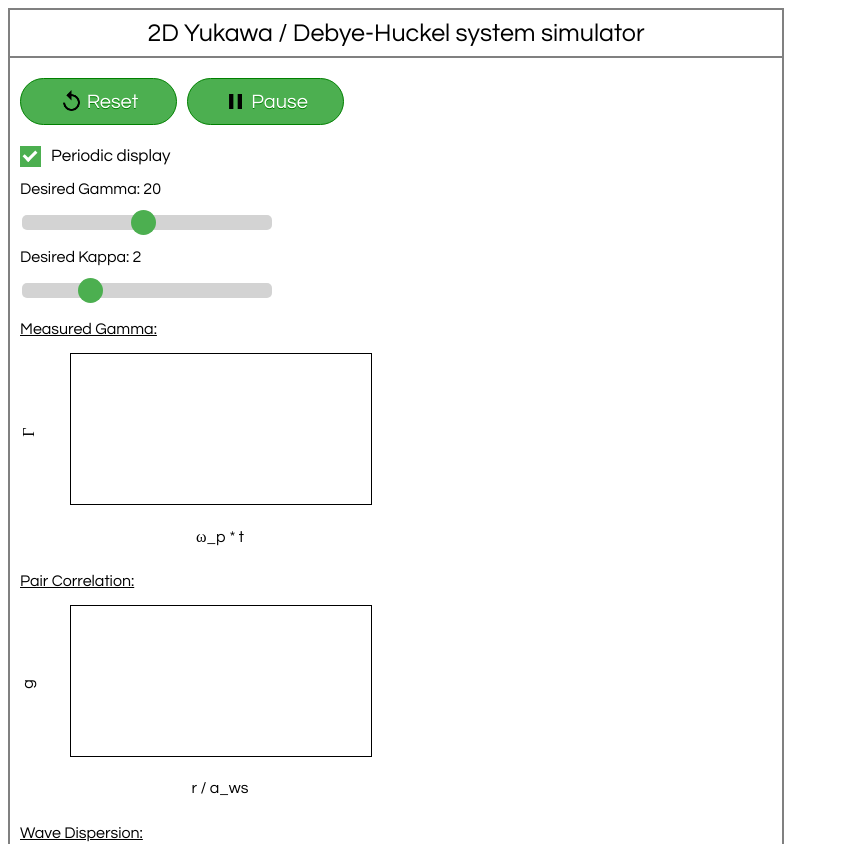
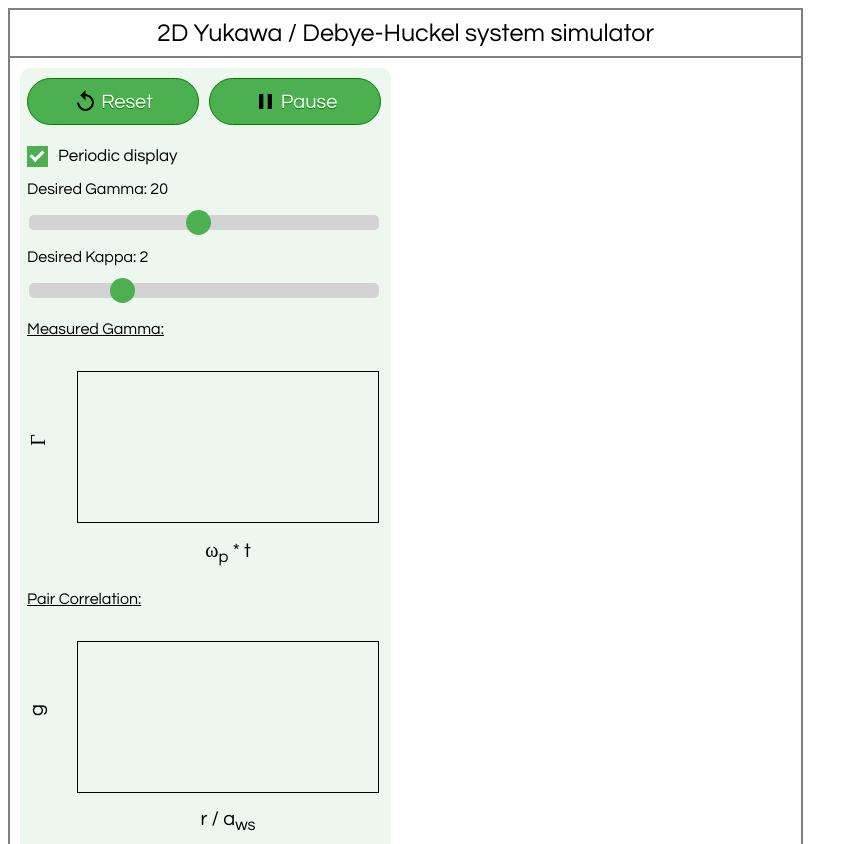
Before and after one commit to isti115/dusty-plasma-molecular-dynamics, a website with bundled scripts: page www/index.html in a window 1280 px wide. Shown: the top 844 px of the page, without its empty margins (0-858 px from the left). Built offline with nearby package versions, Linux system fonts and the light colour scheme.

Commit message:
Fixed things and started experimenting with design

```diff
--- a/www/scripts/App.js
+++ b/www/scripts/App.js
@@ -49,7 +49,7 @@ export default class App {
       physics.CutoffDistance / physics.WignerSeitzRadius
     )
     // this.controls.pairCorrelationGraph.bottomScale.to = 5.75
-    this.controls.pairCorrelationGraph.bottomScale.markers = utilities.generateArray(10, x => x)
+    this.controls.pairCorrelationGraph.bottomScale.markers = utilities.generateArray(11)
 
     this.container.appendChild(this.controls.container)
 
@@ -106,13 +106,13 @@ export default class App {
     if (this.simulationWrapper.gamma !== this.controls.gammaInput.value) {
       this.controls.measuredGammaGraph.target = this.controls.gammaInput.value
       this.simulationWrapper.gamma = this.controls.gammaInput.value
-      this.simulationWrapper.initPairCorrelation()
+      this.simulationWrapper.initDataCollection()
       this.fftWrapper.initBuffer()
     }
 
     if (this.simulationWrapper.kappa !== this.controls.kappaInput.value) {
       this.simulationWrapper.kappa = this.controls.kappaInput.value
-      this.simulationWrapper.initPairCorrelation()
+      this.simulationWrapper.initDataCollection()
       this.fftWrapper.initBuffer()
     }
 
@@ -146,7 +146,7 @@ export default class App {
 
       this.controls.measuredGammaGraph.bottomScale.markers = (
         [...new Array(4)].map((_, i) => (
-          Math.round(this.controls.measuredGammaGraph.bottomScale.from) + 3 * i
+          (Math.round(this.controls.measuredGammaGraph.bottomScale.from / 3) * 3) + 3 * i
         ))
       )
     }
--- a/www/scripts/Controls.js
+++ b/www/scripts/Controls.js
@@ -1,9 +1,13 @@
 import physics from './physics.js'
+import utilities from './utilities.js'
 
 const makeTitle = title => {
   const text = window.document.createElement('p')
   text.classList.add('title')
+
   text.appendChild(window.document.createTextNode(title))
+  // text.innerHTML = title
+
   return text
 }
 
@@ -121,13 +125,14 @@ class Slider {
 }
 
 class Graph {
-  constructor (name, scales, width, height, dataLength, useLine) {
+  constructor (name, scales, width, height, dataLength, useLine, markers = []) {
     this.name = name
     this.scales = scales
     this.width = width
     this.height = height
     this.dataLength = dataLength
     this.useLine = useLine
+    this.markers = markers
 
     this.init = this.init.bind(this)
     this.add = this.add.bind(this)
@@ -201,7 +206,10 @@ class Graph {
     }
 
     this.context.fillStyle = 'rgba(76, 175, 80, 0.5)'
-    this.context.fillRect(0, -1 + this.height - (1 / maxData) * this.height, this.width, 2)
+    this.markers.forEach(value => {
+      this.context.fillRect(
+        0, -1 + this.height - (value / maxData) * this.height, this.width, 3)
+    })
 
     // this.text.innerHTML = `${this.name}: ${this.data[this.data.length - 1]}`
 
@@ -256,22 +264,23 @@ class Heatmap {
 
     // this.text.innerHTML = `${this.name}`
 
-    // physics.PlasmaFrequency
-
-    // 43 sor
+    // 43 rows
     this.leftScale.from = 0
     this.leftScale.to = 1
-    this.leftScale.markers = [0, 0.2, 0.4, 0.6, 0.8, 1]
+    this.leftScale.markers = utilities.generateArray(6, x => x / 5) // [0, 0.2, 0.4, 0.6, 0.8, 1]
 
-    // 31 oszlop
+    // 31 columns
     this.bottomScale.from = 0
     this.bottomScale.to = 5.0
-    this.bottomScale.markers = [0, 1, 2, 3, 4, 5]
+    this.bottomScale.markers = utilities.generateArray(6) // [0, 1, 2, 3, 4, 5]
 
     this.leftScale.draw()
     this.bottomScale.draw()
   }
 }
+
+const scaleCanvasSize = 25
+const scaleMarginSize = 10
 
 class Scale {
   constructor (name, unit, size, isVertical) {
@@ -291,12 +300,20 @@ class Scale {
     this.container.classList.add(this.isVertical ? 'left' : 'bottom')
 
     this.text = window.document.createElement('p')
-    this.text.appendChild(window.document.createTextNode(this.name))
+    // this.text.appendChild(window.document.createTextNode(this.name))
+    this.text.innerHTML = this.name
     this.container.appendChild(this.text)
 
     this.canvas = window.document.createElement('canvas')
-    this.canvas.width = this.isVertical ? 25 : this.size
-    this.canvas.height = this.isVertical ? this.size : 25
+
+    this.canvas.width = this.isVertical
+      ? scaleCanvasSize
+      : (this.size + 2 * scaleMarginSize)
+
+    this.canvas.height = this.isVertical
+      ? (this.size + 2 * scaleMarginSize)
+      : scaleCanvasSize
+
     this.container.appendChild(this.canvas)
 
     this.context = this.canvas.getContext('2d')
@@ -318,8 +335,8 @@ class Scale {
 
       this.context.fillText(
         `${Math.round(value * 100) / 100}${this.unit}`,
-        this.isVertical ? 20 : offset * this.size,
-        this.isVertical ? (this.size - offset * this.size) : 10
+        this.isVertical ? 20 : offset * this.size + scaleMarginSize,
+        this.isVertical ? (this.size - offset * this.size + scaleMarginSize + 2) : 10
       )
     })
 
@@ -369,15 +386,15 @@ export default class Controls {
 
     this.measuredGammaGraph = new Graph(
       'Measured Gamma',
-      { xName: 'ω_p * t', xUnit: '', yName: 'Γ', yUnit: '' },
+      { xName: 'ω<sub>p</sub> * t', xUnit: '', yName: 'Γ', yUnit: '' },
       300, 150, 300, true
     )
     this.container.appendChild(this.measuredGammaGraph.container)
 
     this.pairCorrelationGraph = new Graph(
       'Pair Correlation',
-      { xName: 'r / a_ws', xUnit: '', yName: 'g', yUnit: '' },
-      300, 150, 300, true
+      { xName: 'r / a<sub>ws</sub>', xUnit: '', yName: 'g', yUnit: '' },
+      300, 150, 300, true, [1]
     )
     this.container.appendChild(this.pairCorrelationGraph.container)
 
@@ -385,8 +402,8 @@ export default class Controls {
 
     this.waveDispersionHeatmap = new Heatmap(
       'Wave Dispersion',
-      { xName: 'k * a_ws', xUnit: '', yName: 'ω / ω_p', yUnit: '' },
-      Math.round(physics.KLimit / physics.KStepSize) * 7,
+      { xName: 'k * a<sub>ws</sub>', xUnit: '', yName: 'ω / ω<sub>p</sub>', yUnit: '' },
+      Math.round(physics.KLimit / physics.KStepSize) * 9.4,
       Math.round(physics.PlasmaFrequency / physics.OmegaStepSize) * 5
     )
     this.container.appendChild(this.waveDispersionHeatmap.container)
--- a/www/scripts/FFTWorker/FFTWorker.js
+++ b/www/scripts/FFTWorker/FFTWorker.js
@@ -36,6 +36,10 @@ class FFTWorker {
       () => utilities.generateArray(this.kCount, () => 0)
     )
     this.accumulatedDataCount = 0
+
+    if (this.heatmap) {
+      this.heatmap.clearProgress()
+    }
   }
 
   handleMessage (msg) {
--- a/www/scripts/SimulationWorker/Simulation.js
+++ b/www/scripts/SimulationWorker/Simulation.js
@@ -17,7 +17,7 @@ class Simulation {
     this.pairCorrelationResolution = pairCorrelationResolution
 
     this.init = this.init.bind(this)
-    this.initPairCorrelation = this.initPairCorrelation.bind(this)
+    this.initDataCollection = this.initDataCollection.bind(this)
     this.placeParticles = this.placeParticles.bind(this)
     this.makeGrid = this.makeGrid.bind(this)
     this.processParticleWithCellFromIndex = (
@@ -42,10 +42,11 @@ class Simulation {
 
     this.kineticEnergy = 0
     this.measuredGamma = 0
-    this.initPairCorrelation()
+    this.initDataCollection()
   }
 
-  initPairCorrelation () {
+  initDataCollection () {
+    this.stepCount = 0
     this.pairCorrelationData = utilities.generateArray(this.pairCorrelationResolution, () => 0)
   }
 
--- a/www/scripts/SimulationWrapper.js
+++ b/www/scripts/SimulationWrapper.js
@@ -22,7 +22,7 @@ export default class SimulationWrapper {
     this.fftPort1 = fftPort1
 
     this.init = this.init.bind(this)
-    this.initPairCorrelation = this.initPairCorrelation.bind(this)
+    this.initDataCollection = this.initDataCollection.bind(this)
     this.handleMessage = this.handleMessage.bind(this)
     this.update = this.update.bind(this)
 
@@ -109,11 +109,11 @@ export default class SimulationWrapper {
     })
   }
 
-  initPairCorrelation () {
+  initDataCollection () {
     this.worker.postMessage({
       type: 'call',
       data: {
-        name: 'initPairCorrelation',
+        name: 'initDataCollection',
         arguments: []
       }
     })
--- a/www/scripts/shared/utilities.js
+++ b/www/scripts/shared/utilities.js
@@ -2,7 +2,7 @@ const boundedValue = (from, to, value) => (
   ((((value - from) % (to - from)) + (to - from)) % (to - from)) + from
 )
 
-const generateArray = (length, generator) => (
+const generateArray = (length, generator = (x => x)) => (
   [...new Array(length)].map((_, i) => generator(i))
 )
 
--- a/www/styles/controls.css
+++ b/www/styles/controls.css
@@ -3,8 +3,15 @@
 
   vertical-align: middle;
 
+  padding-left: 7px;
+  border-radius: 10px;
+
+  background-color: rgba(76, 175, 80, 0.1);
+
   --gray-color: #d3d3d3;
   --accent-color: #4CAF50;
+  --scale-size: 50px;
+  --scale-margin-size: 10px;
 }
 
 .controls .title {
@@ -20,7 +27,7 @@
 .button {
   display: inline-block;
 
-  width: 125px;
+  width: 140px;
   height: 25px;
 
   margin: 10px 10px 10px 0px;
@@ -131,7 +138,7 @@
 
 .slider input[type="range"] {
   -webkit-appearance: none;
-  width: 250px;
+  width: 350px;
   height: 15px;
   border-radius: 5px;
   background: var(--gray-color);
@@ -165,6 +172,7 @@
 
 .heatmap canvas.heatmapCanvas {
   border: 1px solid black;
+  background-color: white;
 }
 
 /* Scale */
@@ -176,38 +184,40 @@
 
 .scale p {
   margin: 0px;
+  font-size: 20px;
 }
 
 .scale.left {
-  width: 50px;
+  width: var(--scale-size);
 }
 
 .scale.left p {
   position: absolute;
-  top: 50%;
+    top: 50%;
 
   transform-origin: top left;
-  transform: rotate(-90deg) translateX(-50%) ;
+  transform: rotate(-90deg) translateX(-50%);
 }
 
 .scale.left canvas {
   position: relative;
-  left: 50%;
+    top: var(--scale-margin-size);
+    left: 50%;
 }
 
 .scale.bottom {
-  height: 50px;
+  height: var(--scale-size);
 
   position: relative;
-    left: 50px;
+    left: calc(var(--scale-size) - var(--scale-margin-size) + 1px);
 
   margin-top: -5px;
 }
 
 .scale.bottom p {
   position: absolute;
-    top: 50%;
+    top: 35%;
     left: 50%;
 
-  transform: translateX(-50%) ;
+  transform: translateX(-50%);
 }
```
Also changed, not shown: www/scripts/FFTWorker/Heatmap.js (+7 -4 lines).
